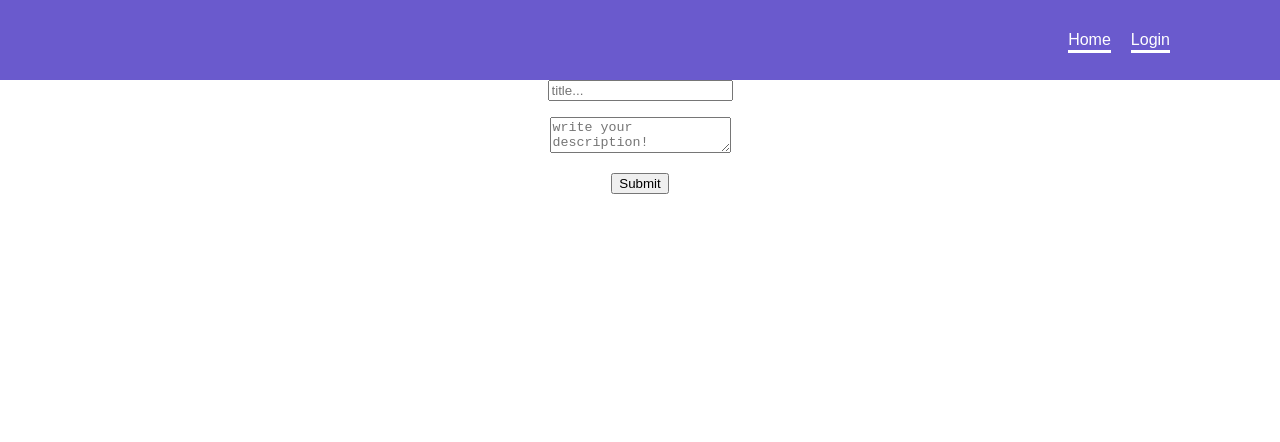
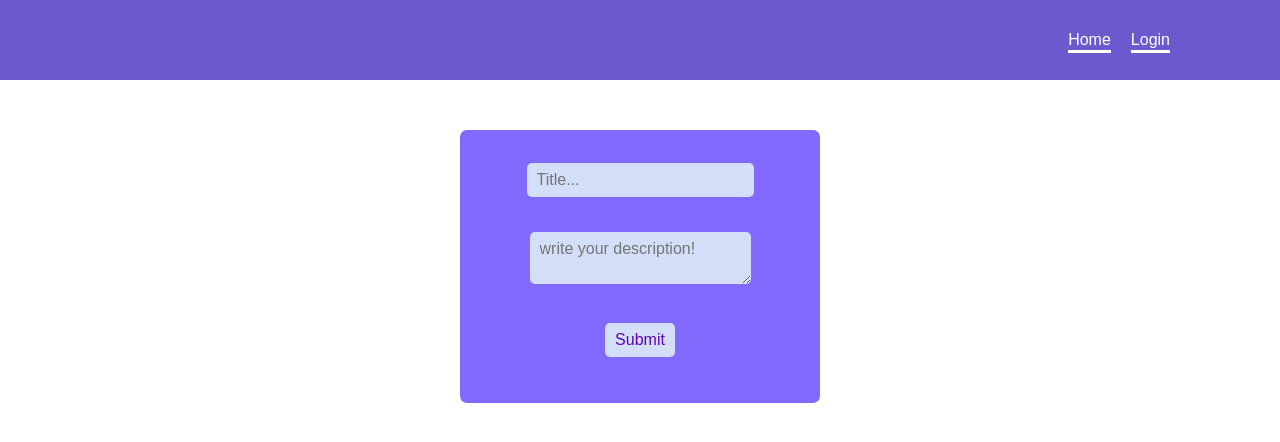
Before and after one commit to Pouria-Samadi/Simple-app, a React (Vite) app: page /createpost in a window 1280 px wide. Shown: the top 442 px of the page. Built offline with nearby package versions, Linux system fonts and the light colour scheme; no server answers.

Commit message:
Sending data to the database and write some css

```diff
--- a/src/App.css
+++ b/src/App.css
@@ -46,3 +46,41 @@ body {
   font-size: 15px;
   border-radius: 50%;
 }
+
+input,
+textarea {
+  font-family: "Nunito", sans-serif;
+}
+
+.create-post {
+  width: 100%;
+  height: auto;
+  display: flex;
+  justify-content: center;
+}
+form {
+  margin-top: 50px;
+  padding: 30px 20px;
+  width: 320px;
+  border-radius: 7px;
+  background-color: white;
+  backdrop-filter: blur(5px);
+  background-color: rgba(43, 0, 255, 0.588);
+  overflow: hidden;
+}
+
+input,
+textarea {
+  padding: 8px 10px;
+  margin: 3px 8px 16px 8px;
+  background-color: rgba(222, 239, 248, 0.877);
+  border: 0px transparent;
+  border-radius: 5px;
+  color: rgb(97, 4, 184);
+  font-size: 16px;
+  z-index: 1;
+}
+
+.submitForm:hover {
+  cursor: pointer;
+}
--- a/src/config/firebase.ts
+++ b/src/config/firebase.ts
@@ -1,6 +1,7 @@
 // Import the functions you need from the SDKs you need
 import { initializeApp } from "firebase/app";
 import { getAuth, GoogleAuthProvider } from "firebase/auth";
+import { getFirestore } from "firebase/firestore";
 // TODO: Add SDKs for Firebase products that you want to use
 // https://firebase.google.com/docs/web/setup#available-libraries
 
@@ -19,3 +20,4 @@ const app = initializeApp(firebaseConfig);
 
 export const auth = getAuth(app);
 export const provider = new GoogleAuthProvider();
+export const db = getFirestore(app);
--- a/src/pages/create-post/CreateForm.tsx
+++ b/src/pages/create-post/CreateForm.tsx
@@ -1,6 +1,10 @@
 import { useForm } from "react-hook-form";
 import * as yup from "yup";
 import { yupResolver } from "@hookform/resolvers/yup";
+import { addDoc, collection } from "firebase/firestore";
+import { auth, db } from "../../config/firebase";
+import { useAuthState } from "react-firebase-hooks/auth";
+import { useNavigate } from "react-router-dom";
 
 interface CreateFormData {
   title: string;
@@ -8,6 +12,9 @@ interface CreateFormData {
 }
 
 const CreateForm = () => {
+  const [user] = useAuthState(auth);
+  const navigate = useNavigate();
+
   const schema = yup.object().shape({
     title: yup.string().required("You must add a title."),
     description: yup.string().required("You must add a description."),
@@ -21,20 +28,27 @@ const CreateForm = () => {
     resolver: yupResolver(schema),
   });
 
-  const onCreatePost = (data: CreateFormData) => {
-    console.log(data);
+  const postRef = collection(db, "posts");
+
+  const onCreatePost = async (data: CreateFormData) => {
+    await addDoc(postRef, {
+      ...data,
+      username: user?.displayName,
+      userId: user?.uid,
+    });
+    navigate("/");
   };
 
   return (
     <form onSubmit={handleSubmit(onCreatePost)}>
-      <input placeholder="title..." {...register("title")} />
+      <input placeholder="Title..." {...register("title")} />
       <p style={{ color: "red" }}>{errors.title?.message}</p>
       <textarea
         placeholder="write your description!"
         {...register("description")}
       />
       <p style={{ color: "red" }}>{errors.description?.message}</p>
-      <input type="submit" />
+      <input type="submit" className="submitForm" />
     </form>
   );
 };
--- a/src/pages/create-post/CreatePost.tsx
+++ b/src/pages/create-post/CreatePost.tsx
@@ -1,7 +1,11 @@
 import CreateForm from "./CreateForm";
 
 const CreatePost = () => {
-  return <CreateForm />;
+  return (
+    <div className="create-post">
+      <CreateForm />
+    </div>
+  );
 };
 
 export default CreatePost;
```
